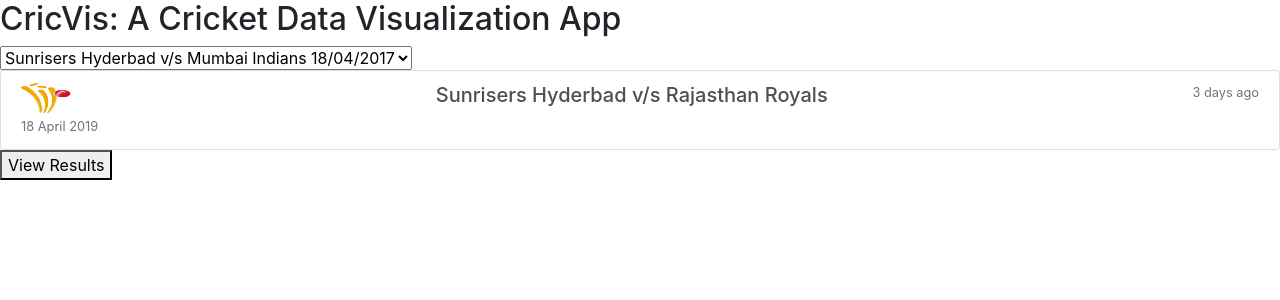
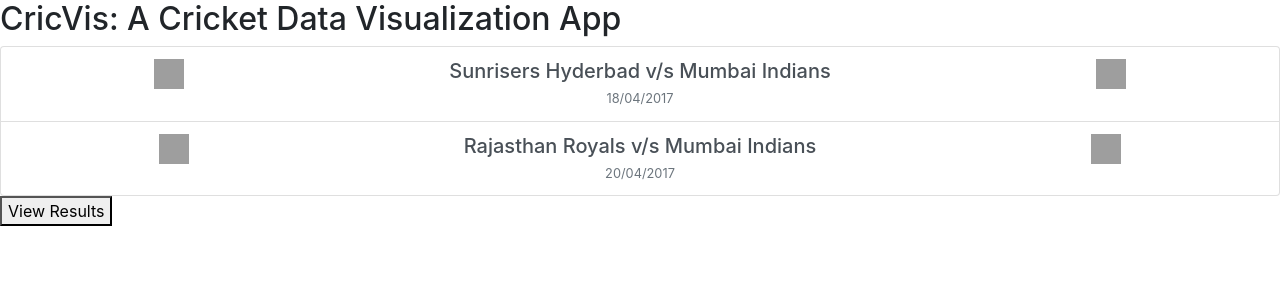
Before and after one commit to googleinterns/step208-2020, a Django app: page /cricVis/ in a window 1280 px wide. Shown: the top 300 px of the page. Run offline with Django 3.2, Linux system fonts and the light colour scheme; some libraries are stand-ins or nearby versions; grey boxes are pictures that could not be loaded.

Commit message:
design: create a list group of matches

```diff
--- a/cricVis/templates/cricVis/index.html
+++ b/cricVis/templates/cricVis/index.html
@@ -13,23 +13,20 @@
   <body>
     <h2> CricVis: A Cricket Data Visualization App </h2>
     <!-- Populate the match dropdown with matches and their dates, with match IDs as the option "value" -->
-    <select name="match" id="match-select">
+    <div class="list-group match-group">
       {% for match in allMatches %}
-        <option value={{ match.matchID }} > {{ match.team1 }} v/s {{ match.team2 }} {{ match.date }} </option>
+        <a href="#" class="list-group-item list-group-item-action flex-column align-items-start">
+          <div class="d-flex w-100 justify-content-around match" data-value={{ match.match_ID }}>
+            <img src={{ match.team1_image }} alt="srh" width="30" height="30">
+            <h5 class="mb-1"> {{ match.team1 }} v/s {{ match.team2 }}</h5>
+            <img src={{ match.team2_image }} alt="srh" width="30" height="30">
+          </div>
+          <div class="d-flex w-100 justify-content-center">
+            <small class="text-muted">{{ match.date }}</small>
+          </div>
+        </a>
       {% endfor %}
-    </select>
-    <form>
-      <div class="list-group">
-        <a href="#" class="list-group-item list-group-item-action flex-column align-items-start">
-          <div class="d-flex w-100 justify-content-between">
-            <img src="../static/cricVis/favicon.png" alt="srh" width="50" height="30">
-            <h5 class="mb-1"> Sunrisers Hyderbad v/s Rajasthan Royals</h5>
-            <small class="text-muted">3 days ago</small>
-          </div>
-          <small class="text-muted">18 April 2019</small>
-        </a>
-      </div>
-    </form>
+    </div>
 
     <button id="create-charts">View Results</button>
   </body>
```
